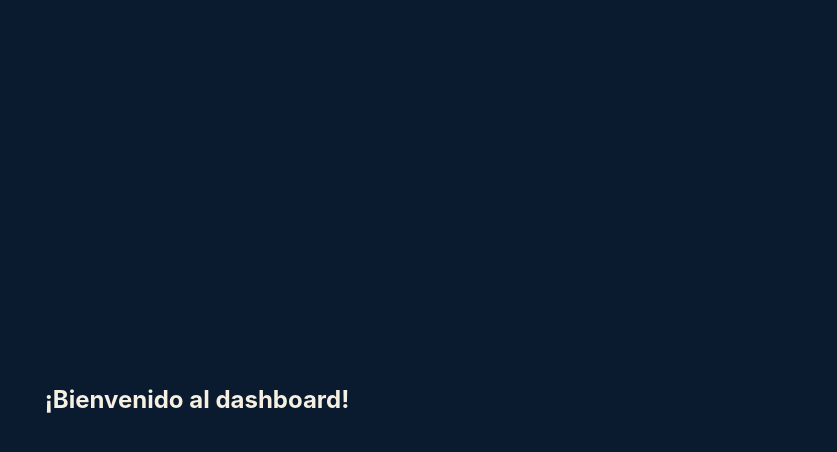
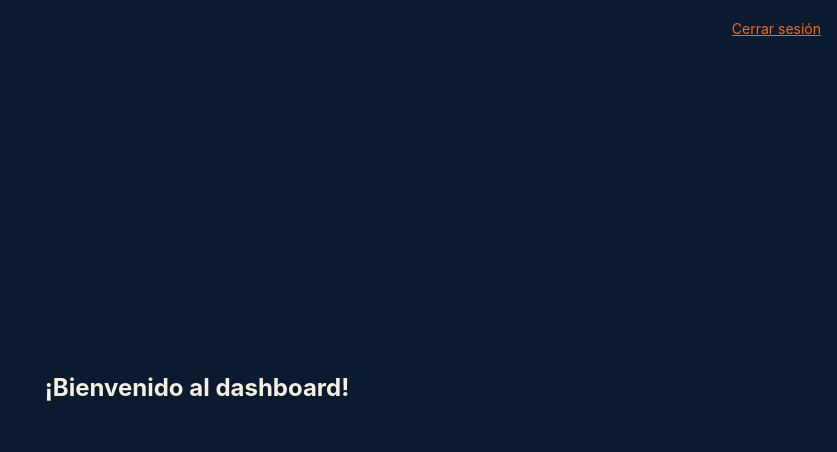
Before and after one commit to AlvaroS19/TFG, a Vue app in the folder frontend/: page /dashboard in a window 1280 px wide. Shown: the top 452 px of the page, without its empty margins (443-1280 px from the left). Built offline with nearby package versions, Linux system fonts and the light colour scheme; sample sign-in values are in the browser's storage.

Commit message:
[FRONTEND] feat: Implementar boton de logout y cerrar sesión. Closes #41

```diff
--- /dev/null
+++ b/frontend/src/components/LogoutButton.vue
@@ -0,0 +1,20 @@
+<template>
+  <button @click="logout" class="text-sm text-primary underline hover:opacity-80">
+    Cerrar sesión
+  </button>
+</template>
+
+
+<script setup>
+import { useRouter } from 'vue-router'
+import { toast } from 'vue3-toastify'
+import BaseButton from '@/components/BaseButton.vue'
+
+const router = useRouter()
+
+function logout() {
+  localStorage.removeItem('token')
+  toast.success('Sesión cerrada correctamente')
+  router.push('/login')
+}
+</script>
--- /dev/null
+++ b/frontend/src/core/auth.service.ts
@@ -0,0 +1,3 @@
+export function isAuthenticated(): boolean {
+  return !!localStorage.getItem('token')
+}
--- a/frontend/src/main.ts
+++ b/frontend/src/main.ts
@@ -12,6 +12,8 @@ import './style.css'
 
 const app = createApp(App)
 
+createApp(App).use(router).mount('#app')
+
 const toastOptions: ToastContainerOptions = {
   autoClose: 3000,
   position: 'top-center',
--- a/frontend/src/router/index.js
+++ b/frontend/src/router/index.js
@@ -6,6 +6,7 @@ import RegisterView from '@/views/RegisterView.vue'
 import ResetPasswordView from '@/views/ResetPasswordView.vue'
 import ResetPasswordTokenView from '@/views/ResetPasswordTokenView.vue'
 import DashboardView from '@/views/DashboardView.vue'
+import { isAuthenticated } from '@/core/auth.service'
 
 const routes = [
   { path: '/',         name: 'Landing',  component: LandingView },
@@ -13,10 +14,18 @@ const routes = [
   { path: '/register', name: 'Register', component: RegisterView },
   { path: '/reset-password', name: 'ResetPassword', component: ResetPasswordView },
   { path: '/reset-password/:token', name: 'ResetPasswordToken', component: ResetPasswordTokenView },
-  { path: '/dashboard', name: 'Dashboard', component: DashboardView },
+  { path: '/dashboard', name: 'Dashboard', component: DashboardView, meta: { requiresAuth: true } },
 ]
-
-export default createRouter({
+const router = createRouter({
   history: createWebHistory(),
   routes,
 })
+
+router.beforeEach((to, from, next) => {
+  if (to.meta.requiresAuth && !isAuthenticated()) {
+    next('/login')
+  } else {
+    next()
+  }
+})
+export default router
--- a/frontend/src/views/DashboardView.vue
+++ b/frontend/src/views/DashboardView.vue
@@ -1,9 +1,16 @@
 <template>
-  <div class="h-screen w-screen flex items-center justify-center bg-background text-text">
-    <h1 class="text-2xl font-bold">¡Bienvenido al dashboard!</h1>
+  <div class="h-screen w-screen bg-background text-text relative">
+    <div class="absolute top-4 right-4">
+      <LogoutButton />
+    </div>
+
+    <div class="flex flex-col items-center justify-center h-full">
+      <h1 class="text-2xl font-bold mb-6">¡Bienvenido al dashboard!</h1>
+    </div>
   </div>
 </template>
 
+
 <script setup>
-// Aquí más adelante pondrás lógica
+import LogoutButton from '@/components/LogoutButton.vue'
 </script>
```
